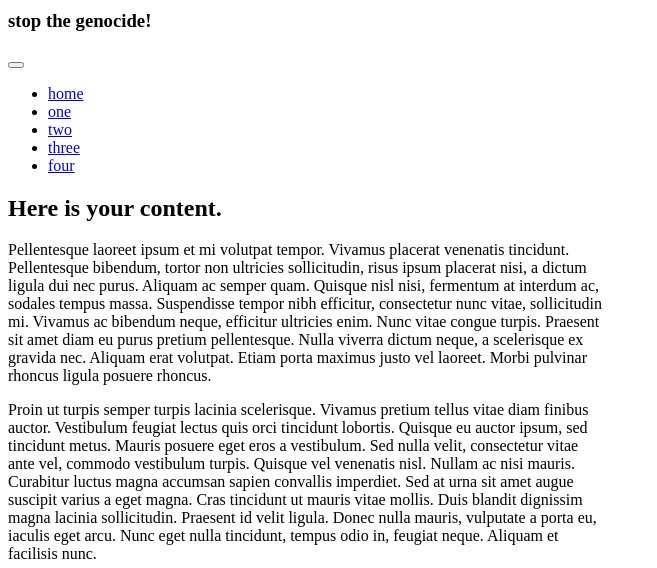
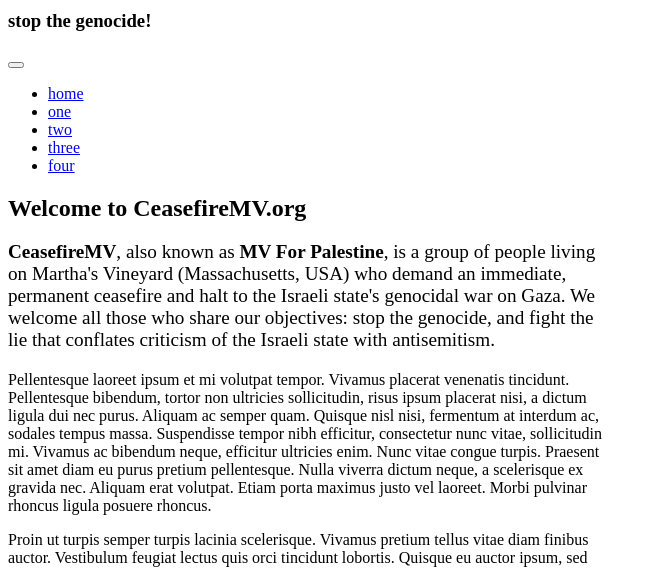
Before and after one commit to davidmintz/ceasefiremv, a Symfony app: template templates/index/index.html.twig in a window 1280 px wide. Shown: the part 302-870 px from the top of the page, without its empty margins (0-657 px from the left). Run offline with Twig, Linux system fonts and the light colour scheme; the template is opened without the code that fills it, so the values that code supplies are empty; some libraries are stand-ins or nearby versions.

Commit message:
fiddle with main page template

```diff
--- a/templates/index/index.html.twig
+++ b/templates/index/index.html.twig
@@ -11,7 +11,11 @@
     <div class="d-flex justify-content-center border">
 
         <div class="border border-1 p-2" style="max-width: 600px;">
-            <h2 class="text-center">Here is your content.</h2>
+            <h2 class="text-center pb-2">Welcome to CeasefireMV.org</h2>
+            <p style="font-size: 1.2em"><strong>CeasefireMV</strong>, also known as <strong>MV For Palestine</strong>, is a group of people living
+                on Martha's Vineyard (Massachusetts, USA) who demand an immediate, permanent ceasefire and halt to the Israeli
+                state's genocidal war on Gaza.  We welcome all those who share our objectives: stop the genocide,
+                and fight the lie that conflates criticism of the Israeli state with antisemitism.</p>
             <p>Pellentesque laoreet ipsum et mi volutpat tempor. Vivamus placerat venenatis tincidunt. Pellentesque bibendum, tortor non ultricies sollicitudin, risus ipsum placerat nisi, a dictum ligula dui nec purus. Aliquam ac semper quam. Quisque nisl nisi, fermentum at interdum ac, sodales tempus massa. Suspendisse tempor nibh efficitur, consectetur nunc vitae, sollicitudin mi. Vivamus ac bibendum neque, efficitur ultricies enim. Nunc vitae congue turpis. Praesent sit amet diam eu purus pretium pellentesque. Nulla viverra dictum neque, a scelerisque ex gravida nec. Aliquam erat volutpat. Etiam porta maximus justo vel laoreet. Morbi pulvinar rhoncus ligula posuere rhoncus.</p>
 <p>
             Proin ut turpis semper turpis lacinia scelerisque. Vivamus pretium tellus vitae diam finibus auctor. Vestibulum feugiat lectus quis orci tincidunt lobortis. Quisque eu auctor ipsum, sed tincidunt metus. Mauris posuere eget eros a vestibulum. Sed nulla velit, consectetur vitae ante vel, commodo vestibulum turpis. Quisque vel venenatis nisl. Nullam ac nisi mauris. Curabitur luctus magna accumsan sapien convallis imperdiet. Sed at urna sit amet augue suscipit varius a eget magna. Cras tincidunt ut mauris vitae mollis. Duis blandit dignissim magna lacinia sollicitudin. Praesent id velit ligula. Donec nulla mauris, vulputate a porta eu, iaculis eget arcu. Nunc eget nulla tincidunt, tempus odio in, feugiat neque. Aliquam et facilisis nunc.
```
